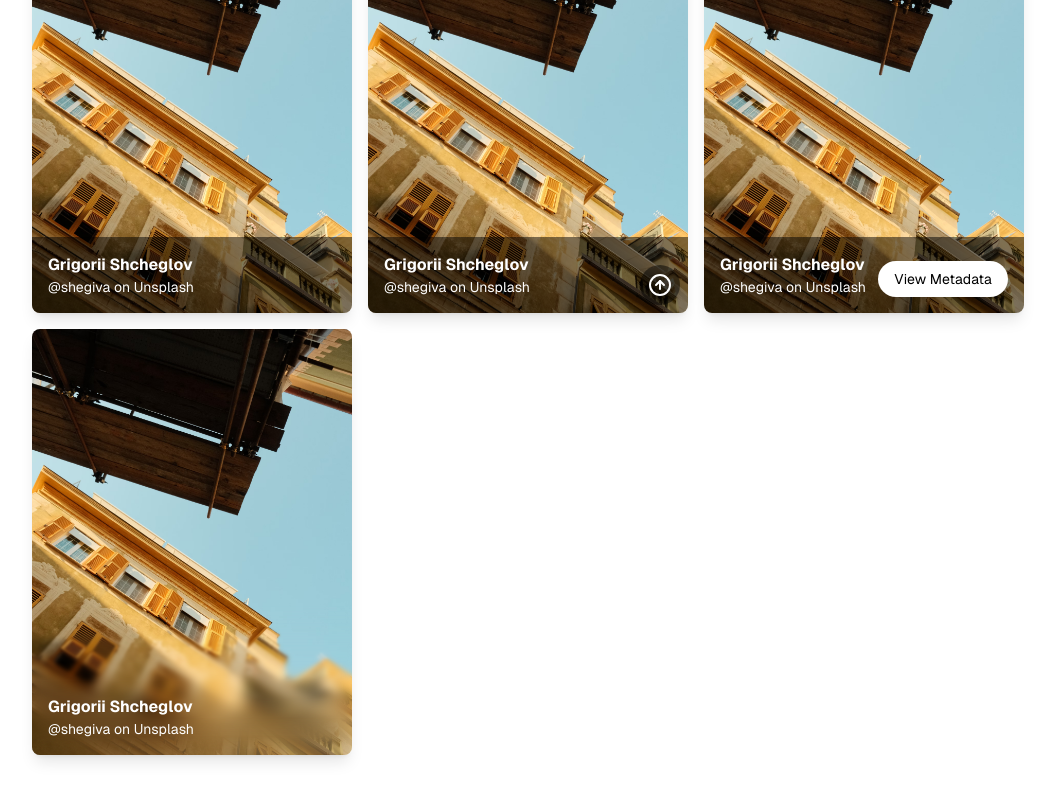
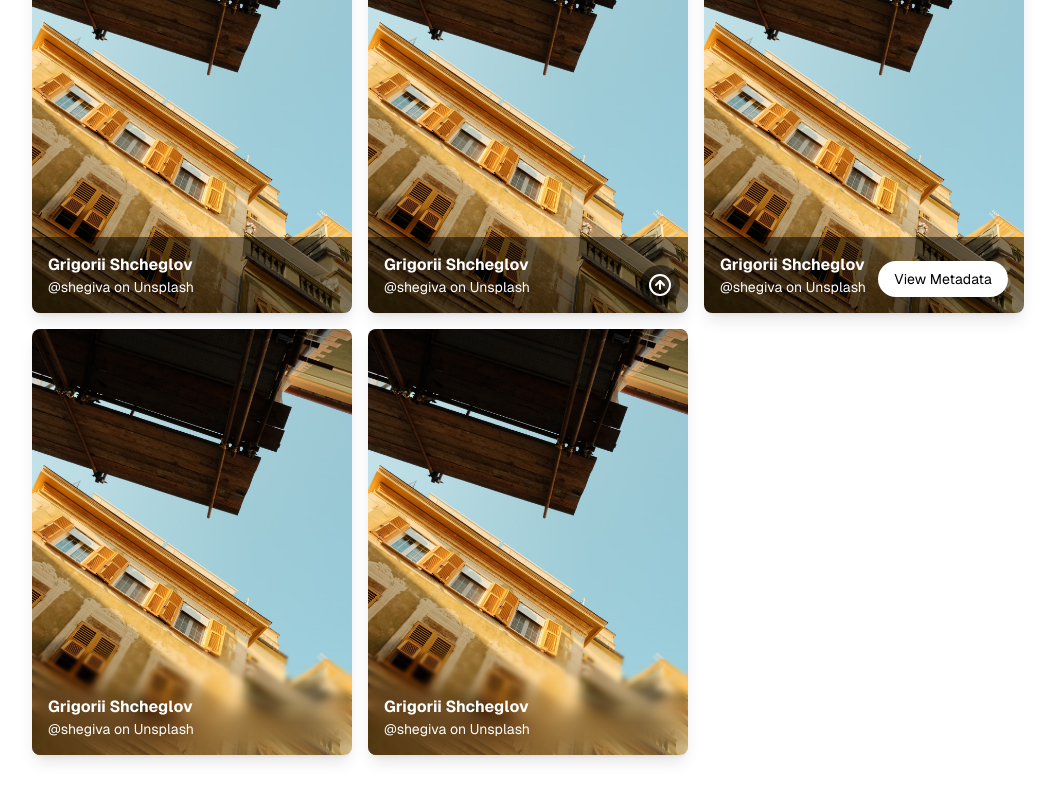
Before and after one commit to joncoronel/buildshit, a Next.js app: page / in a window 1280 px wide. Shown: the part 242-1042 px from the top of the page, without its empty margins (48-1103 px from the left). Built offline with nearby package versions, Linux system fonts and the light colour scheme.

Commit message:
wokring blur animated

```diff
--- a/app/components/challenges/1/blur.module.css
+++ b/app/components/challenges/1/blur.module.css
@@ -2,7 +2,7 @@
   position: absolute;
   z-index: 5;
   inset: auto 0 0 0;
-  height: 35%;
+  height: 30%;
   width: 100%;
   bottom: 0;
   pointer-events: none;
--- a/app/components/challenges/1/main.js
+++ b/app/components/challenges/1/main.js
@@ -1,7 +1,7 @@
 "use client";
 
 import { useState } from "react";
-import { motion } from "framer-motion";
+import { motion, LayoutGroup, AnimatePresence } from "framer-motion";
 import Image from "next/image";
 import { RefreshCw, CircleArrowUp } from "lucide-react";
 import Photo from "@/public/challenges/1/photo.avif";
@@ -234,3 +234,103 @@ export const Idea6 = () => {
     </div>
   );
 };
+
+export const Idea7 = () => {
+  const [isRevealed, setIsRevealed] = useState(false);
+
+  const metadataVariants = {
+    hidden: { opacity: 0, y: 50 },
+    show: {
+      opacity: 1,
+      y: 0,
+      transition: {
+        duration: 0.3,
+        when: "beforeChildren",
+        staggerChildren: 0.1,
+      },
+    },
+    exit: {
+      opacity: 0,
+      y: 50,
+      transition: {
+        duration: 3,
+      },
+    },
+  };
+
+  return (
+    <motion.div
+      className="w-full flex max-w-xs relative overflow-hidden rounded-lg shadow-lg group"
+      onMouseEnter={() => setIsRevealed(true)}
+      onMouseLeave={() => setIsRevealed(false)}
+      layout
+    >
+      <div className="flex items-end relative aspect-[3/4] w-full">
+        <Image
+          src={Photo}
+          alt="Photograph"
+          fill
+          style={{ objectFit: "cover" }}
+          sizes="(max-width: 384px) 100vw, 384px"
+        />
+        <AnimatePresence>
+          <motion.div
+            className={`${styles.gradientBlur} ${styles.gradientBlurBottom} absolute inset-0`}
+            animate={{ height: isRevealed ? "100%" : "30%" }}
+          >
+            <div></div>
+            <div></div>
+            <div></div>
+            <div></div>
+            <div></div>
+            <div></div>
+          </motion.div>
+          <motion.div className="flex flex-col justify-end relative w-full">
+            <motion.div className="p-4 text-white z-10" layout>
+              <motion.p className="font-bold" layout>
+                {data.photographer.name}
+              </motion.p>
+              <motion.p className="text-sm" layout>
+                {data.photographer.social}
+              </motion.p>
+
+              {isRevealed && (
+                <motion.div
+                  variants={metadataVariants}
+                  initial="hidden"
+                  animate="show"
+                  exit="exit"
+                  layout
+                >
+                  <h2 className="text-xl font-bold mt-4 mb-2">Metadata</h2>
+                  <motion.ul layout>
+                    <motion.li
+                      className="mb-1"
+                      variants={{
+                        hidden: { opacity: 0, y: 20 },
+                        show: { opacity: 1, y: 0 },
+                      }}
+                    >
+                      <span className="font-semibold">Location:</span>{" "}
+                      {data.metadata.location}
+                    </motion.li>
+                    <motion.li
+                      className="mb-1"
+                      variants={{
+                        hidden: { opacity: 0, y: 20 },
+                        show: { opacity: 1, y: 0 },
+                      }}
+                    >
+                      <span className="font-semibold">Camera:</span>{" "}
+                      {data.metadata.camera.brand} {data.metadata.camera.model}
+                    </motion.li>
+                  </motion.ul>
+                </motion.div>
+              )}
+            </motion.div>
+          </motion.div>
+        </AnimatePresence>
+      </div>
+    </motion.div>
+  );
+};
--- a/app/page.tsx
+++ b/app/page.tsx
@@ -1,4 +1,10 @@
-import { Idea1, Idea2, Idea5, Idea6 } from "./components/challenges/1/main";
+import {
+  Idea1,
+  Idea2,
+  Idea5,
+  Idea6,
+  Idea7,
+} from "./components/challenges/1/main";
 
 export default function Home() {
   return (
@@ -13,6 +19,7 @@ export default function Home() {
 
             <Idea5 />
             <Idea6 />
+            <Idea7 />
           </div>
         </div>
       </main>
```
